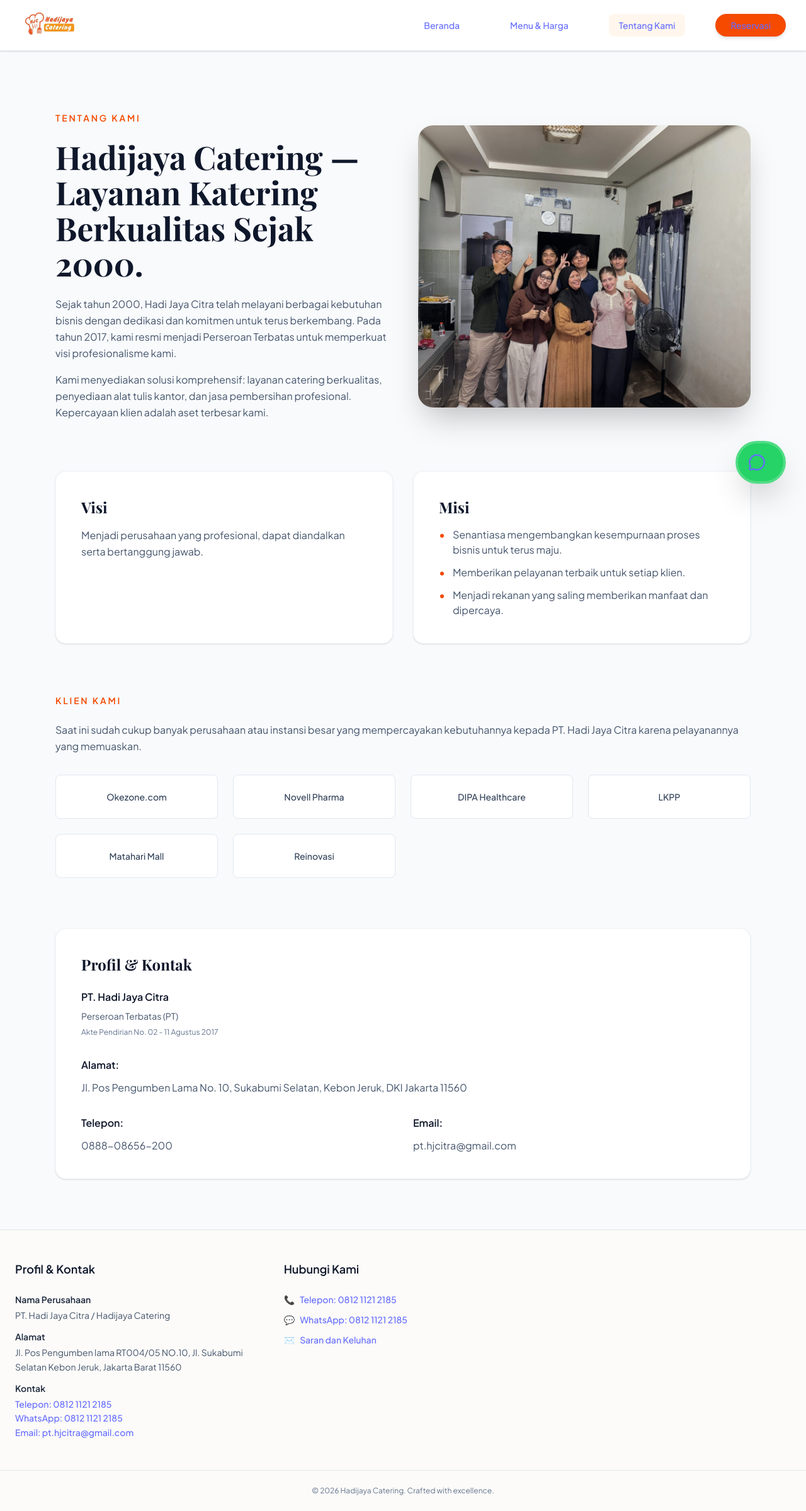
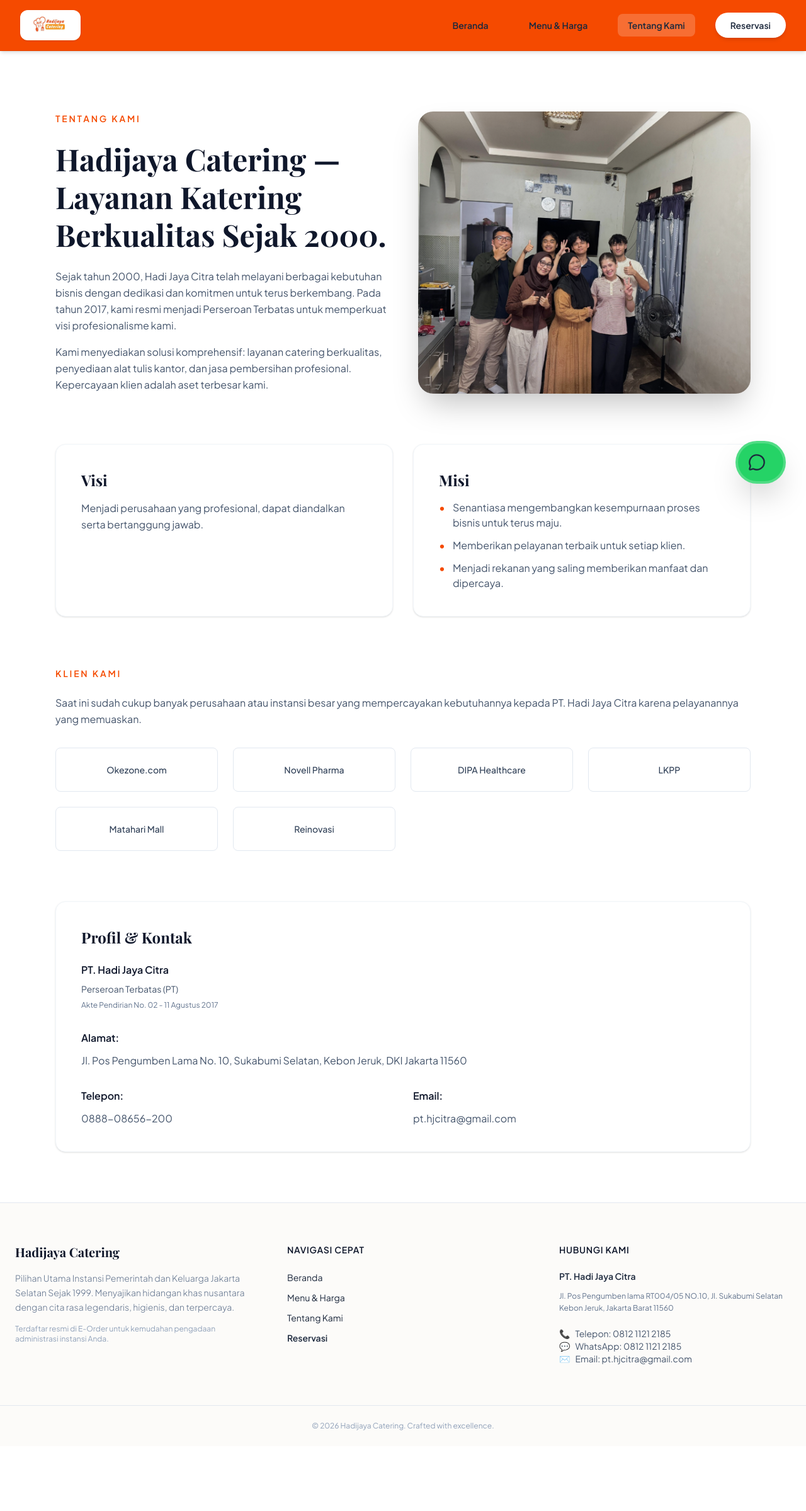
Before and after one commit to MoriMomo/Hadijaya-Catering, a React (Vite) app: page /about in a window 1280 px wide. Shown: the whole page at 63% size. After the commit the page ends 2296 px from the top, so only its background shows below. Built offline with nearby package versions, Linux system fonts and the light colour scheme; a web font is replaced by a local one.

Commit message:
design: revamp UI to a clean, full-white layout with orange navbar, soft testimonials, and 3-column footer

```diff
--- a/src/components/Footer.jsx
+++ b/src/components/Footer.jsx
@@ -1,80 +1,89 @@
 import React from 'react';
+import { Link } from 'react-router-dom';
 
 const Footer = () => {
     return (
         <footer className="bg-[#fcfbf9] border-t border-slate-200">
             {/* Main Footer Content */}
-            <div className="bg-[#fcfbf9] py-12">
+            <div className="py-16">
                 <div className="max-w-7xl mx-auto px-6">
-                    <div className="grid grid-cols-1 md:grid-cols-3 gap-8 md:gap-12">
-                        {/* Profil & Kontak */}
+                    <div className="grid grid-cols-1 md:grid-cols-3 gap-10 md:gap-12 lg:gap-16">
+                        {/* Profil & Brand */}
+                        <div className="space-y-4">
+                            <h4 className="font-serif font-bold text-slate-900 text-xl">Hadijaya Catering</h4>
+                            <p className="text-sm text-slate-500 leading-relaxed font-light">
+                                Pilihan Utama Instansi Pemerintah dan Keluarga Jakarta Selatan Sejak 1999. Menyajikan hidangan khas nusantara dengan cita rasa legendaris, higienis, dan terpercaya.
+                            </p>
+                            <p className="text-xs text-slate-400">
+                                Terdaftar resmi di E-Order untuk kemudahan pengadaan administrasi instansi Anda.
+                            </p>
+                        </div>
+
+                        {/* Navigasi Cepat */}
                         <div>
-                            <h4 className="font-bold text-slate-900 text-lg mb-6">Profil & Kontak</h4>
+                            <h4 className="font-bold text-slate-900 text-sm uppercase tracking-wider mb-6">Navigasi Cepat</h4>
+                            <ul className="space-y-3 text-sm list-none p-0">
+                                <li>
+                                    <Link to="/" className="text-slate-600 hover:text-orange-600 transition no-underline">
+                                        Beranda
+                                    </Link>
+                                </li>
+                                <li>
+                                    <Link to="/menu" className="text-slate-600 hover:text-orange-600 transition no-underline">
+                                        Menu & Harga
+                                    </Link>
+                                </li>
+                                <li>
+                                    <Link to="/about" className="text-slate-600 hover:text-orange-600 transition no-underline">
+                                        Tentang Kami
+                                    </Link>
+                                </li>
+                                <li>
+                                    <Link to="/order" className="text-slate-600 hover:text-orange-600 transition no-underline font-semibold">
+                                        Reservasi
+                                    </Link>
+                                </li>
+                            </ul>
+                        </div>
+
+                        {/* Hubungi Kami / Kontak */}
+                        <div className="space-y-4">
+                            <h4 className="font-bold text-slate-900 text-sm uppercase tracking-wider mb-6">Hubungi Kami</h4>
                             <address className="space-y-3 text-sm text-slate-600 not-italic">
-                                <div>
-                                    <p className="font-semibold text-slate-800 mb-1">Nama Perusahaan</p>
-                                    <p className="leading-relaxed">PT. Hadi Jaya Citra / Hadijaya Catering</p>
-                                </div>
-                                <div>
-                                    <p className="font-semibold text-slate-800 mb-1">Alamat</p>
-                                    <p className="leading-relaxed">Jl. Pos Pengumben lama RT004/05 NO.10, Jl. Sukabumi Selatan Kebon Jeruk, Jakarta Barat 11560</p>
-                                </div>
-                                <div>
-                                    <p className="font-semibold text-slate-800 mb-1">Kontak</p>
-                                    <p className="leading-relaxed">
-                                        <a href="tel:081211212185" className="hover:text-orange-600 transition">
+                                <p className="font-semibold text-slate-800 leading-tight">PT. Hadi Jaya Citra</p>
+                                <p className="leading-relaxed text-xs text-slate-500">
+                                    Jl. Pos Pengumben lama RT004/05 NO.10, Jl. Sukabumi Selatan Kebon Jeruk, Jakarta Barat 11560
+                                </p>
+                                <div className="space-y-2 pt-2 text-xs md:text-sm">
+                                    <p className="flex items-center gap-2 m-0">
+                                        <span className="text-slate-400" aria-hidden="true">📞</span>
+                                        <a href="tel:081211212185" className="text-slate-600 hover:text-orange-600 transition no-underline">
                                             Telepon: 0812 1121 2185
                                         </a>
                                     </p>
-                                    <p className="leading-relaxed">
-                                        <a href="https://wa.me/6281211212185" target="_blank" rel="noopener noreferrer" className="hover:text-orange-600 transition">
+                                    <p className="flex items-center gap-2 m-0">
+                                        <span className="text-slate-400" aria-hidden="true">💬</span>
+                                        <a href="https://wa.me/6281211212185" target="_blank" rel="noopener noreferrer" className="text-slate-600 hover:text-orange-600 transition no-underline">
                                             WhatsApp: 0812 1121 2185
                                         </a>
                                     </p>
-                                    <p className="leading-relaxed">
-                                        <a href="mailto:pt.hjcitra@gmail.com" className="hover:text-orange-600 transition">
+                                    <p className="flex items-center gap-2 m-0">
+                                        <span className="text-slate-400" aria-hidden="true">✉️</span>
+                                        <a href="mailto:pt.hjcitra@gmail.com" className="text-slate-600 hover:text-orange-600 transition no-underline">
                                             Email: pt.hjcitra@gmail.com
                                         </a>
                                     </p>
                                 </div>
                             </address>
                         </div>
-
-                        {/* Hubungi Kami */}
-                        <div>
-                            <h4 className="font-bold text-slate-900 text-lg mb-6">Hubungi Kami</h4>
-                            <div className="space-y-3 text-sm text-slate-600">
-                                <p className="flex items-center gap-2">
-                                    <span className="text-slate-400" aria-hidden="true">📞</span>
-                                    <a href="tel:081211212185" className="hover:text-orange-600 transition">
-                                        Telepon: 0812 1121 2185
-                                    </a>
-                                </p>
-                                <p className="flex items-center gap-2">
-                                    <span className="text-slate-400" aria-hidden="true">💬</span>
-                                    <a href="https://wa.me/6281211212185" target="_blank" rel="noopener noreferrer" className="hover:text-orange-600 transition">
-                                        WhatsApp: 0812 1121 2185
-                                    </a>
-                                </p>
-                                <p className="flex items-center gap-2">
-                                    <span className="text-slate-400" aria-hidden="true">✉️</span>
-                                    <a href="mailto:pt.hjcitra@gmail.com" className="hover:text-orange-600 transition">
-                                        Saran dan Keluhan
-                                    </a>
-                                </p>
-                            </div>
-                        </div>
-
-                        {/* Informasi */}
-
                     </div>
                 </div>
             </div>
 
             {/* Copyright */}
-            <div className="bg-[#fcfbf9] py-6 border-t border-slate-200">
+            <div className="py-6 border-t border-slate-200 bg-[#fcfbf9]">
                 <div className="max-w-7xl mx-auto px-6 text-center">
-                    <p className="text-xs text-slate-500">
+                    <p className="text-xs text-slate-400 m-0">
                         &copy; {new Date().getFullYear()} Hadijaya Catering. Crafted with excellence.
                     </p>
                 </div>
--- a/src/components/MenuCard.jsx
+++ b/src/components/MenuCard.jsx
@@ -1,6 +1,5 @@
 import React from 'react';
 import { useNavigate } from 'react-router-dom';
-import { Star } from 'lucide-react';
 import OptimizedImage from './OptimizedImage';
 
 const MenuCard = ({ item, featured = false }) => {
@@ -9,7 +8,7 @@ const MenuCard = ({ item, featured = false }) => {
     if (featured) {
         return (
             <div
-                className="bg-white rounded-2xl overflow-hidden hover-card group cursor-pointer focus-visible:outline-none focus-visible:ring-4 focus-visible:ring-orange-500 focus-visible:ring-offset-2"
+                className="bg-white rounded-2xl overflow-hidden shadow-md border border-slate-100 hover-card group cursor-pointer focus-visible:outline-none focus-visible:ring-4 focus-visible:ring-orange-500 focus-visible:ring-offset-2 flex flex-col h-full hover:shadow-xl hover:border-orange-100 transition-all duration-300"
                 onClick={() => navigate('/order')}
                 role="button"
                 tabIndex={0}
@@ -21,23 +20,25 @@ const MenuCard = ({ item, featured = false }) => {
                     }
                 }}
             >
-                <div className="h-72 overflow-hidden relative">
+                <div className="h-64 sm:h-72 overflow-hidden relative">
                     <OptimizedImage
                         src={item.img}
                         fallback={item.fallbackImg}
-                        className="w-full h-full object-cover transform group-hover:scale-110 transition duration-700"
+                        className="w-full h-full object-cover transform group-hover:scale-105 transition duration-700"
                         alt={item.name}
                     />
-                    <div className="absolute top-4 left-4 bg-white/90 backdrop-blur px-4 py-2 rounded-full">
-                        <span className="text-orange-800 font-bold text-xs uppercase tracking-wider">Best Seller</span>
+                    <div className="absolute top-4 left-4 bg-white/90 backdrop-blur px-4 py-2 rounded-full border border-orange-50">
+                        <span className="text-orange-600 font-bold text-xs uppercase tracking-wider">Best Seller</span>
                     </div>
                 </div>
-                <div className="p-6 md:p-8">
-                    <h3 className="text-xl sm:text-2xl font-serif font-bold text-slate-900 mb-3">{item.name}</h3>
-                    <p className="text-slate-500 mb-6 font-light line-clamp-2">{item.desc}</p>
+                <div className="p-6 md:p-8 flex flex-col justify-between flex-grow">
+                    <div>
+                        <h3 className="text-xl sm:text-2xl font-serif font-bold text-slate-900 mb-2 leading-tight">{item.name}</h3>
+                        <p className="text-slate-500 text-sm mb-6 font-light line-clamp-2 leading-relaxed">{item.desc}</p>
+                    </div>
                     <div className="border-t border-slate-100 pt-4 flex justify-between items-center">
-                        <span className="text-lg font-bold text-orange-700">Rp {item.price.toLocaleString('id-ID')}</span>
-                        <span className="text-slate-400 text-sm">per pax/box</span>
+                        <span className="text-xl font-bold text-orange-600">Rp {item.price.toLocaleString('id-ID')}</span>
+                        <span className="text-slate-400 text-xs tracking-wider uppercase">per pax/box</span>
                     </div>
                 </div>
             </div>
@@ -45,22 +46,24 @@ const MenuCard = ({ item, featured = false }) => {
     }
 
     return (
-        <div className="bg-white rounded-2xl p-6 shadow-sm border border-slate-100 flex gap-5 hover:border-orange-200 transition group hover:shadow-lg">
-            <div className="w-24 h-24 rounded-xl bg-slate-200 overflow-hidden shrink-0">
+        <div className="bg-white rounded-2xl p-5 shadow-sm border border-slate-100/80 flex gap-4 hover:border-orange-200 transition group hover:shadow-md duration-300 items-center">
+            <div className="w-20 h-20 md:w-24 md:h-24 rounded-xl bg-slate-100 overflow-hidden shrink-0 border border-slate-200/50">
                 <OptimizedImage
                     src={item.img}
                     fallback={item.fallbackImg}
-                    className="w-full h-full object-cover transform group-hover:scale-110 transition duration-500"
+                    className="w-full h-full object-cover transform group-hover:scale-105 transition duration-500"
                     alt={item.name}
                 />
             </div>
-            <div className="flex flex-col justify-center w-full">
-                <h3 className="font-bold text-slate-900 text-lg leading-tight mb-1">{item.name}</h3>
-                <p className="text-xs text-slate-500 mb-3 font-light line-clamp-2">{item.desc}</p>
-                <div className="mt-auto flex justify-between items-center">
+            <div className="flex flex-col justify-between h-20 md:h-24 w-full">
+                <div>
+                    <h3 className="font-bold text-slate-900 text-base md:text-lg leading-tight mb-1 group-hover:text-orange-600 transition-colors duration-200">{item.name}</h3>
+                    <p className="text-xs text-slate-400 font-light line-clamp-2 leading-normal">{item.desc}</p>
+                </div>
+                <div className="flex justify-between items-center mt-1">
                     {item.price > 0
-                        ? <span className="text-orange-700 font-bold">Rp {item.price.toLocaleString('id-ID')}</span>
-                        : <span className="text-amber-500 font-bold text-sm">Hubungi Kami</span>
+                        ? <span className="text-orange-600 font-bold text-sm md:text-base">Rp {item.price.toLocaleString('id-ID')}</span>
+                        : <span className="text-amber-500 font-bold text-xs uppercase tracking-wider">Hubungi Kami</span>
                     }
                 </div>
             </div>
--- a/src/components/Navbar.jsx
+++ b/src/components/Navbar.jsx
@@ -9,7 +9,7 @@ const NavButton = ({ to, label, active, isCta }) => {
             <Link
                 to={to}
                 aria-current={active ? "page" : undefined}
-                className="bg-orange-600 hover:bg-orange-700 text-white visited:text-white no-underline px-6 py-2 rounded-full font-semibold transition-colors duration-200 text-sm w-full md:w-auto shadow-md block text-center focus:outline-none focus-visible:ring-2 focus-visible:ring-orange-500 focus-visible:ring-offset-2"
+                className="bg-white hover:bg-orange-50 text-orange-600 font-bold px-6 py-2.5 rounded-full transition-colors duration-200 text-sm w-full md:w-auto shadow-md block text-center focus:outline-none focus-visible:ring-2 focus-visible:ring-white focus-visible:ring-offset-2 no-underline"
             >
                 {label}
             </Link>
@@ -20,7 +20,7 @@ const NavButton = ({ to, label, active, isCta }) => {
         <Link
             to={to}
             aria-current={active ? "page" : undefined}
-            className={`transition-colors duration-200 text-sm font-medium py-2 px-4 rounded-lg w-full md:w-auto text-left md:text-center block no-underline visited:text-slate-700 focus:outline-none focus-visible:ring-2 focus-visible:ring-orange-500 focus-visible:ring-offset-2 ${active ? 'bg-orange-50 text-orange-600 font-semibold' : 'text-slate-700 hover:text-orange-600 hover:bg-orange-50'
+            className={`transition-colors duration-200 text-sm font-semibold py-2 px-4 rounded-lg w-full md:w-auto text-left md:text-center block focus:outline-none focus-visible:ring-2 focus-visible:ring-white focus-visible:ring-offset-2 no-underline ${active ? 'bg-white/20 text-white font-bold' : 'text-white/80 hover:text-white hover:bg-white/10'
                 }`}
         >
             {label}
@@ -40,26 +40,25 @@ const Navbar = () => {
     ];
 
     return (
-        <nav className="sticky top-0 z-50 bg-white border-b border-slate-200 shadow-sm">
+        <nav className="sticky top-0 z-50 bg-orange-600 border-b border-orange-700/30 shadow-md">
             <div className="max-w-7xl mx-auto px-4 sm:px-6 lg:px-8">
                 <div className="flex justify-between items-center h-16 md:h-20">
-                    {/* Logo */}
+                    {/* Logo wrapped in white badge */}
                     <Link
                         to="/"
-                        className="flex items-center gap-2 md:gap-3 cursor-pointer group focus:outline-none focus-visible:ring-2 focus-visible:ring-orange-500 rounded-lg"
+                        className="flex items-center gap-2 md:gap-3 cursor-pointer group focus:outline-none focus-visible:ring-2 focus-visible:ring-white rounded-xl bg-white px-4 py-2 shadow-sm hover:scale-102 transition duration-200 no-underline"
                     >
                         <OptimizedImage
                             src="../images/hadijaya/makanan/hadijaya-catering-logo.jpeg"
                             fallback="/images/placeholder.svg"
-                            alt="Hadijaya Catering Logo"
-                            className="h-10 md:h-12"
+                            className="h-7 md:h-8 w-auto object-contain"
                             width={100}
                             height={48}
                         />
                     </Link>
 
                     {/* Desktop Menu */}
-                    <div className="hidden md:flex items-center gap-8 lg:gap-12">
+                    <div className="hidden md:flex items-center gap-6 lg:gap-8">
                         {navItems.map(item => (
                             <NavButton
                                 key={item.id}
@@ -75,7 +74,7 @@ const Navbar = () => {
                     <div className="md:hidden">
                         <button
                             onClick={() => setMobileMenuOpen(!mobileMenuOpen)}
-                            className="p-2 text-slate-600 hover:text-orange-700 hover:bg-orange-50 rounded-lg transition-all duration-200 focus:outline-none focus-visible:ring-2 focus-visible:ring-orange-500 focus-visible:ring-offset-2"
+                            className="p-2 text-white hover:bg-white/10 rounded-lg transition-all duration-200 focus:outline-none focus-visible:ring-2 focus-visible:ring-white focus-visible:ring-offset-2"
                             aria-label="Toggle menu"
                             aria-expanded={mobileMenuOpen}
                             aria-controls="mobile-menu"
@@ -88,10 +87,10 @@ const Navbar = () => {
 
             {/* Mobile Menu Overlay */}
             {mobileMenuOpen && (
-                <div id="mobile-menu" className="md:hidden fixed inset-0 top-16 bg-white z-40 overflow-y-auto h-screen animate-fade-in border-t border-slate-100 pb-20">
+                <div id="mobile-menu" className="md:hidden fixed inset-0 top-16 bg-orange-600/98 backdrop-blur-md z-40 overflow-y-auto h-screen animate-fade-in border-t border-orange-500/30 pb-20">
                     <div className="px-6 py-6 space-y-4">
                         {navItems.map(item => (
-                            <div key={item.id} className="border-b border-slate-50 pb-2 last:border-0" onClick={() => setMobileMenuOpen(false)}>
+                            <div key={item.id} className="border-b border-orange-500/20 pb-2 last:border-0" onClick={() => setMobileMenuOpen(false)}>
                                 <NavButton
                                     to={item.to}
                                     label={item.label}
--- a/src/index.css
+++ b/src/index.css
@@ -1,27 +1,10 @@
 @import "tailwindcss";
 
 :root {
-  font-family: system-ui, Avenir, Helvetica, Arial, sans-serif;
-  line-height: 1.5;
-  font-weight: 400;
-
-  color-scheme: light dark;
-  color: rgba(255, 255, 255, 0.87);
-  background-color: #242424;
-
-  font-synthesis: none;
+  font-family: "Plus Jakarta Sans", system-ui, Avenir, Helvetica, Arial, sans-serif;
   text-rendering: optimizeLegibility;
   -webkit-font-smoothing: antialiased;
   -moz-osx-font-smoothing: grayscale;
-}
-
-a {
-  font-weight: 500;
-  color: #646cff;
-  text-decoration: inherit;
-}
-a:hover {
-  color: #535bf2;
 }
 
 body {
@@ -29,43 +12,13 @@ body {
   padding: 0;
   width: 100%;
   min-height: 100vh;
+  background-color: #ffffff;
+  color: #1c1917; /* Stone-900 */
 }
 
-h1 {
-  font-size: 3.2em;
-  line-height: 1.1;
-}
-
-button {
-  border-radius: 8px;
-  border: 1px solid transparent;
-  padding: 0.6em 1.2em;
-  font-size: 1em;
-  font-weight: 500;
-  font-family: inherit;
-  background-color: #3b0d0d;
-  cursor: pointer;
-  transition: border-color 0.25s;
-}
-button:hover {
-  border-color: #646cff;
-}
-button:focus,
-button:focus-visible {
-  outline: 4px auto -webkit-focus-ring-color;
-}
-
-@media (prefers-color-scheme: light) {
-  :root {
-    color: #213547;
-    background-color: #ffffff;
-  }
-  a:hover {
-    color: #747bff;
-  }
-  button {
-    background-color: #f9f9f9;
-  }
+a {
+  color: inherit;
+  text-decoration: none;
 }
 
 /* Testimonial Carousel Animations */
--- a/src/pages/About.jsx
+++ b/src/pages/About.jsx
@@ -18,7 +18,7 @@ const About = () => (
             <meta property="og:type" content="website" />
         </Helmet>
 
-        <div className="pt-24 pb-20 bg-slate-50 min-h-screen animate-fade-in">
+        <div className="pt-24 pb-20 bg-white min-h-screen animate-fade-in">
             <div className="max-w-6xl mx-auto px-6 space-y-20">
                 {/* Hero Section */}
                 <div className="grid md:grid-cols-2 gap-12 items-center">
--- a/src/pages/Menu.jsx
+++ b/src/pages/Menu.jsx
@@ -83,7 +83,7 @@ const Menu = () => {
                 <meta name="description" content="Lihat menu lengkap Hadijaya Catering dengan berbagai pilihan paket dan harga terjangkau" />
             </Helmet>
 
-            <div className="pt-16 pb-24 bg-slate-50 min-h-screen">
+            <div className="pt-16 pb-24 bg-white min-h-screen">
                 {/* Header */}
                 <div className="bg-white border-b border-slate-200 mb-8">
                     <div className="max-w-7xl mx-auto px-6 py-8">
--- a/src/pages/Order.jsx
+++ b/src/pages/Order.jsx
@@ -305,7 +305,7 @@ const Order = () => {
                 </div>
             )}
 
-            <div className="pt-12 pb-24 bg-slate-50 min-h-screen animate-fade-in">
+            <div className="pt-12 pb-24 bg-white min-h-screen animate-fade-in">
                 <div className="max-w-3xl mx-auto px-6">
                     <div className="text-center mb-12">
                         <h2 className="text-4xl font-serif font-bold text-slate-900">Reservasi Pesanan</h2>
--- a/tailwind.config.js
+++ b/tailwind.config.js
@@ -11,6 +11,34 @@ export default {
                 serif: ['"Playfair Display"', 'serif'],
             },
             colors: {
+                // Pandan Green - Signature Nasi Uduk Hijau
+                primary: {
+                    50: '#F2FBF5',
+                    100: '#E1F6E8',
+                    200: '#C2ECCF',
+                    300: '#94DBAC',
+                    400: '#5EC181',
+                    500: '#35A35C', // Main Green
+                    600: '#268245',
+                    700: '#1F6738',
+                    800: '#1B522F',
+                    900: '#174328',
+                    950: '#0C2616',
+                },
+                // Sambal/Turmeric Orange - Appetizing warmth
+                accent: {
+                    50: '#FFF5ED',
+                    100: '#FFE8D4',
+                    200: '#FFCFA3',
+                    300: '#FFAD66',
+                    400: '#FF8124',
+                    500: '#F56000', // Vibrant Orange
+                    600: '#C74500',
+                    700: '#9E3203',
+                    800: '#7E2A0A',
+                    900: '#65240B',
+                    950: '#360F03',
+                },
                 // Override Slate to be Stone (Warm Gray) globally
                 slate: {
                     50: '#fafaf9',
```
Also changed, not shown: src/components/HomeShowcase.jsx (+49 -16 lines), src/pages/Home.jsx (+40 -17 lines).
